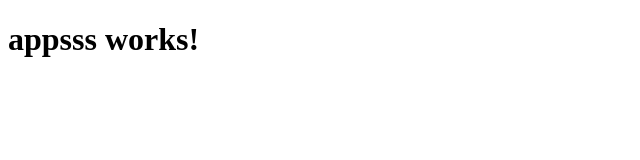
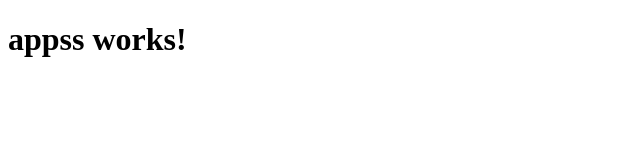
Before and after one commit to Feling/maps-app, an Angular app: page / in a window 1280 px wide. Shown: the top 160 px of the page, without its empty margins (0-640 px from the left). Built offline with nearby package versions, Linux system fonts and the light colour scheme.

Commit message:
Revert "testvcs"
This reverts commit 1383b23de5f8cc740a5a12cfa5607c94e81299ff.

```diff
--- a/src/app/app.component.ts
+++ b/src/app/app.component.ts
@@ -6,5 +6,5 @@ import { Component } from '@angular/core';
   styleUrls: ['./app.component.css']
 })
 export class AppComponent {
-  title = 'appsss works!';
+  title = 'appss works!';
 }
```
